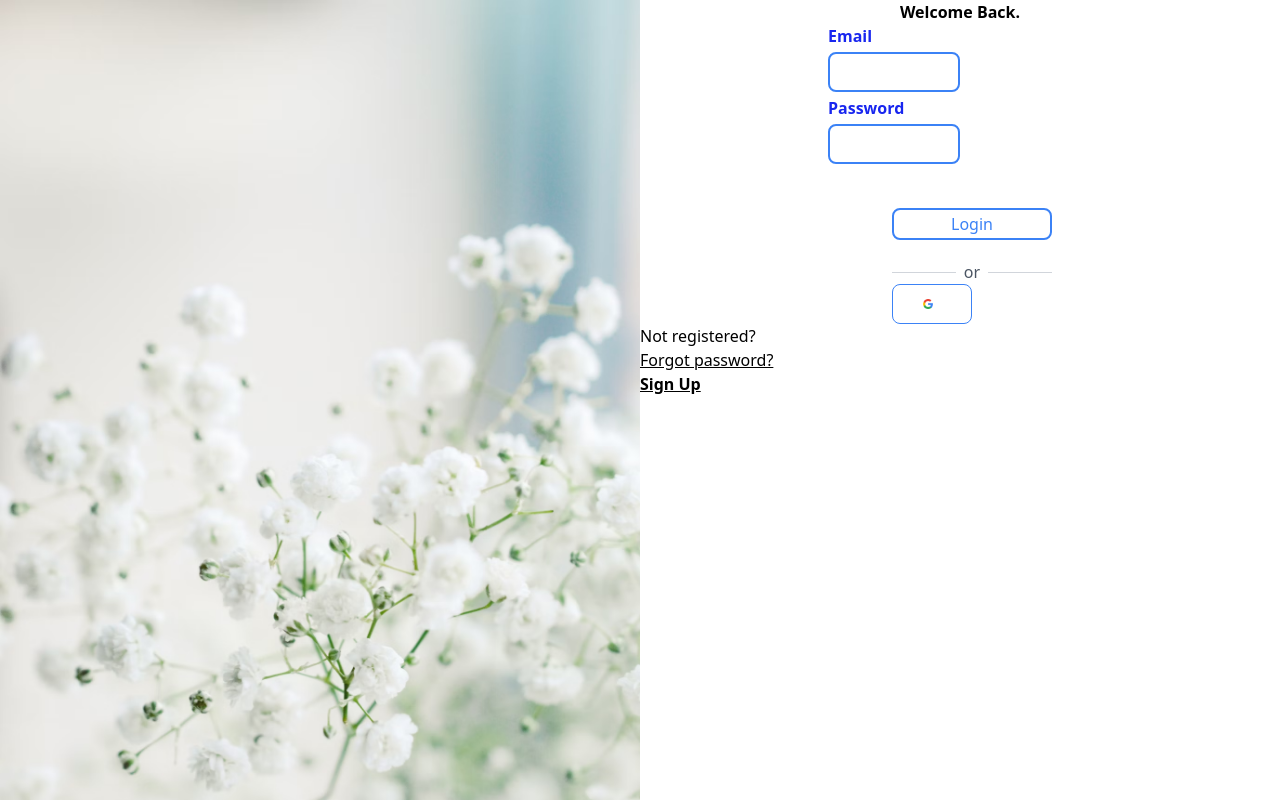
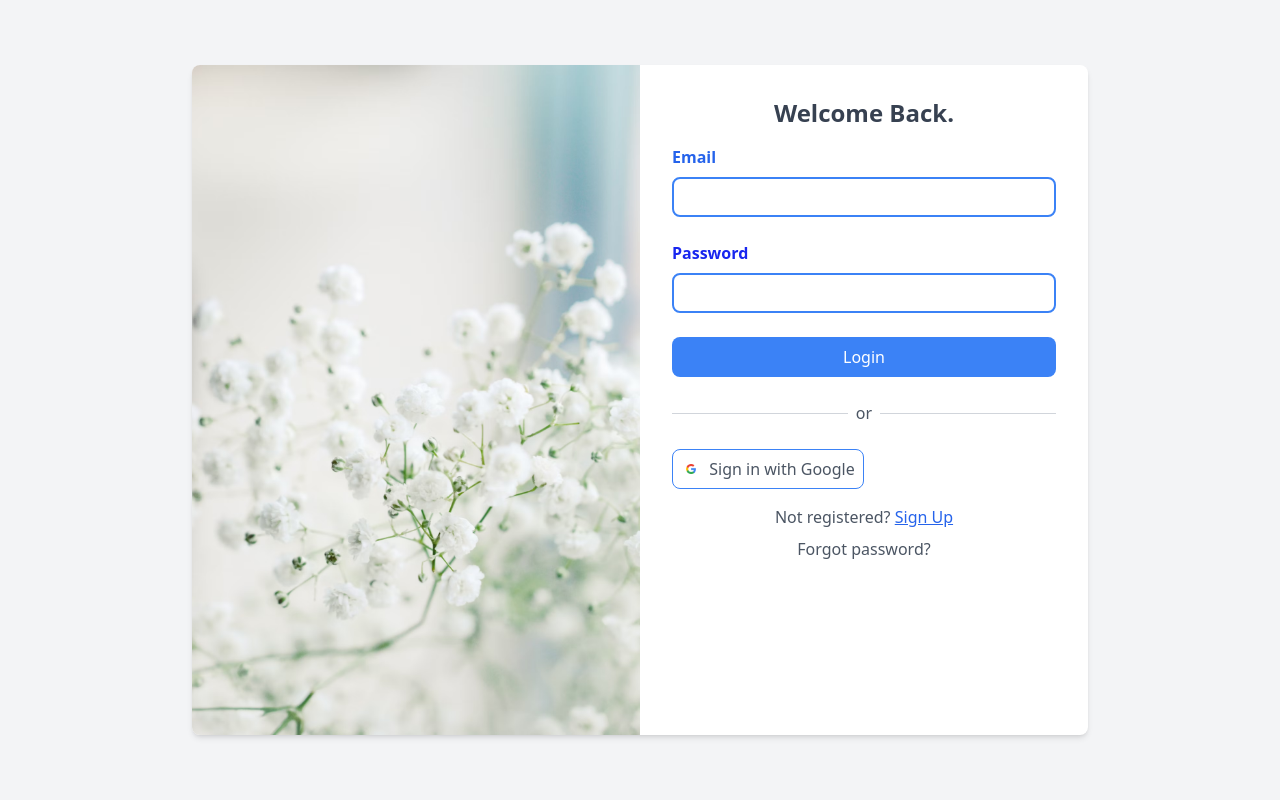
Before and after one commit to Team-Rebels/portfolio-website-frontend, a React (Vite) app: page /login in a window 1280 px wide. Shown: the top 800 px of the page. Built offline with nearby package versions, Linux system fonts and the light colour scheme.

Commit message:
login page has been uptated

```diff
--- a/src/assets/index.jsx
+++ b/src/assets/index.js
@@ -1,29 +1,9 @@
 import banner2 from './images/banner2.png'
-
-export {
-    banner2
-};
-
 import profile from './images/profile.jpg'
-
-export {
-    profile
-};
-
 import website from './images/website.jpg'
-
-export {
-    website
-};
-
 import website5 from './images/website5.jpg'
-
-export {
-    website5
-};
-
 import website4 from './images/website4.jpg'
 
 export {
-    website4
+    banner2, profile, website, website5, website4
 };
--- /dev/null
+++ b/src/assets/pages/dashboard/index.jsx
@@ -0,0 +1,9 @@
+
+
+const Dashboard = () => {
+  return (
+    <div>Dashboard</div>
+  )
+}
+
+export default Dashboard
--- /dev/null
+++ b/src/assets/pages/logIn/index.jsx
@@ -0,0 +1,9 @@
+
+
+const LogIn = () => {
+  return (
+    <div>LogIn</div>
+  )
+}
+
+export default LogIn
--- /dev/null
+++ b/src/assets/pages/preview/index.jsx
@@ -0,0 +1,7 @@
+const Preview = () => {
+  return (
+    <div>Preview</div>
+  )
+}
+
+export default Preview
--- /dev/null
+++ b/src/assets/pages/signUp/index.jsx
@@ -0,0 +1,7 @@
+const SignUp = () => {
+  return (
+    <div>SignUp</div>
+  )
+}
+
+export default SignUp
--- /dev/null
+++ b/src/components/LoginForm.jsx
@@ -0,0 +1,48 @@
+import {useForm} from "react-hook-form"
+import {apiGetUserProfie, apiLogin} from "../services/auth";
+import { useState } from 'react'
+
+const LoginForm = () => {
+     const [isSubmittinng, setIsSubmitting] = useState();
+
+     console.log(isSubmittinng)
+
+
+    const {
+        register,
+        handleSubmit,
+        formState: {errors},
+      } = useForm();
+
+      const onSubmit = async (data) => {
+          console.log(data);
+          //isSubmitting = true
+          setIsSubmitting(true);
+          try {
+            const res = await apiLogin({
+              email: data.email,
+              password: data.password,
+
+            })
+            console.log("Response", res.data);
+            setIsSubmitting(false);
+
+
+            console.log("Respond: ", res.data);
+          } catch (error) {
+            console.log(error)
+
+          } finally {
+            setIsSubmitting(false);
+          }
+
+
+
+      return (
+        <div>LogIn</div>
+
+      )
+    }
+
+
+export default LoginForm
--- /dev/null
+++ b/src/components/SignUpForm.jsx
@@ -0,0 +1,9 @@
+import React from 'react'
+
+const SignUpForm = () => {
+  return (
+    <div>SignUpForm</div>
+  )
+}
+
+export default SignUpForm
--- /dev/null
+++ b/src/layouts/rootLayout.jsx
@@ -0,0 +1,16 @@
+import Navbar from '../components/navbar'
+import { Outlet } from 'react-router-dom'
+import Footer from '../components/footer'
+
+const RootLayout = () => {
+  return <>
+    <Navbar />
+    <div>
+      <Outlet />
+    </div>
+    <Footer />
+
+  </>;
+}
+
+export default RootLayout
--- /dev/null
+++ b/src/pages/dashboard/index.jsx
@@ -0,0 +1,9 @@
+
+
+const Dashboard = () => {
+  return (
+    <div>Dashboard</div>
+  )
+}
+
+export default Dashboard
--- /dev/null
+++ b/src/pages/dashboard/pages/socialLinks.jsx
@@ -0,0 +1,9 @@
+
+
+const SocialLinks = () => {
+  return (
+    <div>SocialLinks</div>
+  )
+}
+
+export default SocialLinks
--- /dev/null
+++ b/src/pages/home/index.jsx
@@ -0,0 +1,7 @@
+const Home = () => {
+  return (
+    <div className="bg-black">Home</div>
+  )
+}
+
+export default Home
--- a/src/pages/logIn/index.jsx
+++ b/src/pages/logIn/index.jsx
@@ -26,7 +26,7 @@ const LogIn = () => {
       });
       console.log("Response", res.data);
       toast.success(res.data);
-      setTimeout (() => {navigate("/dashboard")}, 3000);
+      setTimeout(() => { navigate("/dashboard") }, 3000);
 
     } catch (error) {
       console.log(error);
@@ -39,55 +39,44 @@ const LogIn = () => {
 
   return (
 
-    <div className="">
-      <div className="flex">
-        <div className="w-1/2 h-screen">
+    <div className="min-h-screen flex items-center justify-center bg-gray-100">
+      <div className="flex w-full max-w-4xl bg-white shadow-md rounded-lg overflow-hidden">
 
-          <img src={background} alt="Login image" className="bg-cover bg-center" />
+        <div className="w-1/2 h-auto hidden md:block">
+          <img src={background} alt="Login image" className="object-cover h-full w-full" />
         </div>
 
-
-        <div className="w-1/2">
-          <div className="flex flex-col justify-center text-left ">
-            <h3 className="font-extrabold text-center">Welcome Back.</h3>
-            <p></p>
-
-            <form onSubmit={handleSubmit(onSubmit)} className="flex justify-center">
-              <div className="flex flex-col space-y-1">
+        <div className="w-full md:w-1/2 p-8">
+          <h3 className="font-extrabold text-2xl text-center text-gray-700 mb-4">Welcome Back.</h3>
+          <form onSubmit={handleSubmit(onSubmit)} className="space-y-6">
+            <div className="space-y-2">
               <label
-                  htmlFor="email"
-                  className="font-semibold text-[#1826ef] mb-0">
-                  Email
-                </label>
+                htmlFor="email" className="font-semibold text-blue-600 mb-0">Email</label>
               <input
                 type="text"
                 id="email"
-                  className="h-10 w-1/2 px-2 py-1 border-blue-500 border-2 rounded-lg "
+                className="h-10 w-full px-3 py-2 border-blue-500 border-2 rounded-lg focus:outline-none focus:border-blue-700"
                 {
                 ...register("email", { required: "Enter your email !" })
                 }
               />
-                {errors.email && (<p className="text-red-500">{errors.email.message}</p>)}
+              {errors.email && (<p className="text-red-500 text-sm">{errors.email.message}</p>)}
+            </div>
 
+            <div className="space-y-2">
                 <label
-                  htmlFor="password"
-                  className="font-semibold text-[#1826ef] mb-0 "
-                >
-                  Password
-                </label>
+                htmlFor="password" className="font-semibold text-[#1826ef] mb-0 ">Password</label>
           <input
-                  type="password"
+            type="text"
             id="password"
-                  className="h-10 w-1/2 px-2 py-1 border-blue-500 border-2 rounded-lg"
-                  {
-                  ...register("password", { required: "Enter your password !" })
-                  }
-                />
-                {errors.password && (<p className="text-red-500">{errors.password.message}</p>)}
-                <div className=" m-10 ml-16">
+            className="h-10 w-full px-3 py-2 border-blue-500 border-2 rounded-lg focus:outline-none focus:border-blue-700"
+            {...register("password", { required: "Enter your password !" })} />
+          {errors.password && (<p className="text-red-500 text-sm">{errors.password.message}</p>)}
+        </div>
+
+        <div className="flex items-center justify-between mt-4">
           <button
-                    type="submit"
-                    className="mt-10 mb-5 h-8 w-40 bg-white text-blue-500  border-blue-500 border-2 rounded-lg hover:bg-[#a1739b]">
+            type="submit" className="h-10 w-full bg-blue-500 text-white rounded-lg hover:bg-blue-700 focus:outline-none focus:ring-opacity-50">
             {isSubmitting ? (<ColorRing
               visible={true}
               height="80"
@@ -95,51 +84,26 @@ const LogIn = () => {
               ariaLabel="color-ring-loading"
               wrapperStyle={{}}
               wrapperClass="color-ring-wrapper"
-                      colors={['#e15b64', '#f47e60', '#f8b26a', '#abbd81', '#849b87']}
-                    />) : "Login"}
-                  </button>
-                  <div className="flex items-center">
+              colors={['#e15b64', '#f47e60', '#f8b26a', '#abbd81', '#849b87']} />) : "Login"}</button>
+        </div>
+
+        <div className="flex items-center mt-4">
           <hr className="flex-1 border-gray-300" />
           <span className="mx-2 text-gray-600">or</span>
           <hr className="flex-1 border-gray-300" />
         </div>
 
         <button className="flex items-center justify-center h-10 border border-blue-500 rounded-lg text-gray-600 hover:bg-gray-100 transition duration-200 w-1/2">
-                    <img className="w-5 h-5 mr-2" src={googlelogo} alt="Google logo" />
-                  </button>
+          <img className="w-5 h-5 mr-2" src={googlelogo} alt="Google logo" />Sign in with Google</button>
 
-
+      </form>
+      <div className="mt-4 text-center">
+        <p className="text-gray-600">Not registered? <Link to="/signup" className="text-blue-600 underline">Sign Up</Link></p>
+        <p className="text-gray-600 mt-2">Forgot password?</p>
       </div>
     </div>
-            </form>
-
-          </div>
-          <div className=" inline-block align-baseline">
-            <p>Not registered?</p>
-
-            <div className="text-justify">
-              <span className="underline">Forgot password?</span>
-            </div>
-
-            <div className=" font-normal">
-              <Link to="/signup" className="underline font-bold">
-                Sign Up
-              </Link>
-            </div>
-          </div>
-
-
-        </div>
-
-
-      </div>
-    </div>
-
-
-
-
-
-
+      </div >
+    </div >
   );
 };
 
```
Also changed, not shown: 1 other file (tests, documents, lock files or other folders). Lines whose indentation alone changed are shown as unchanged.
